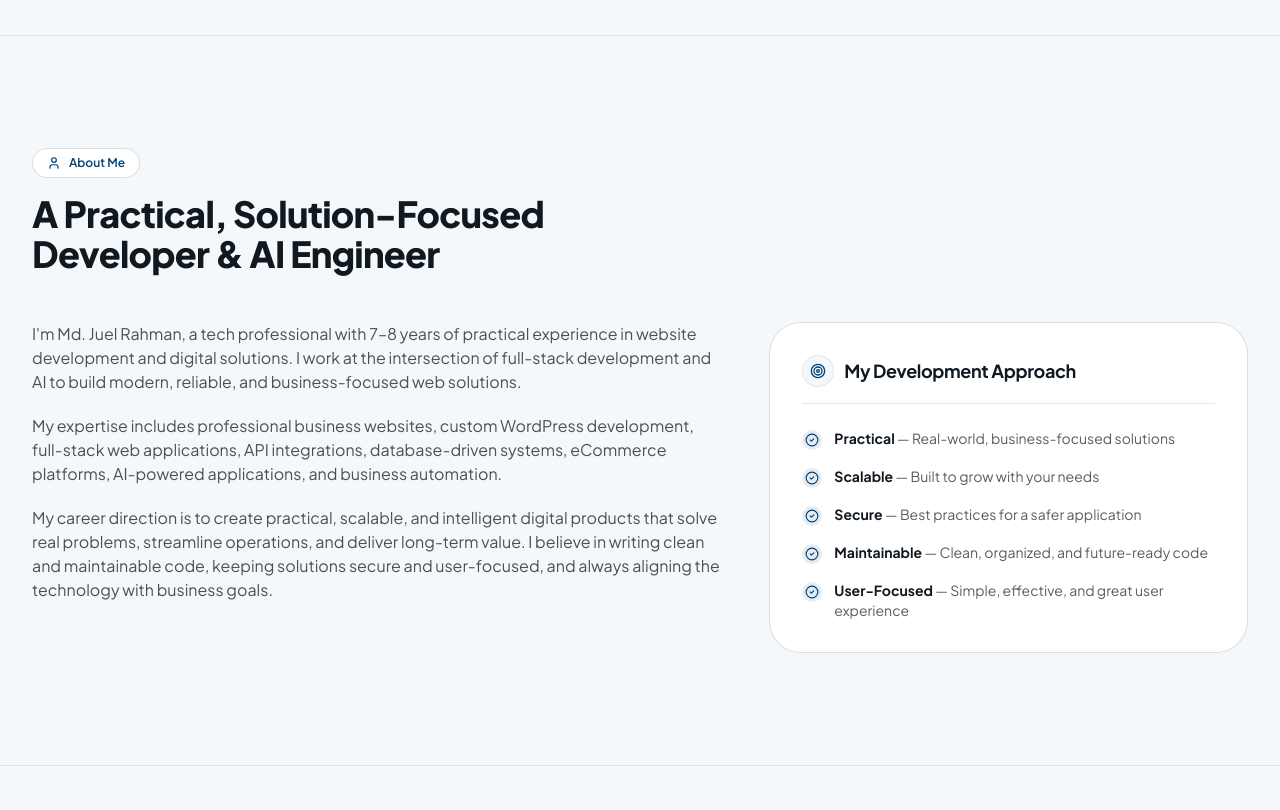
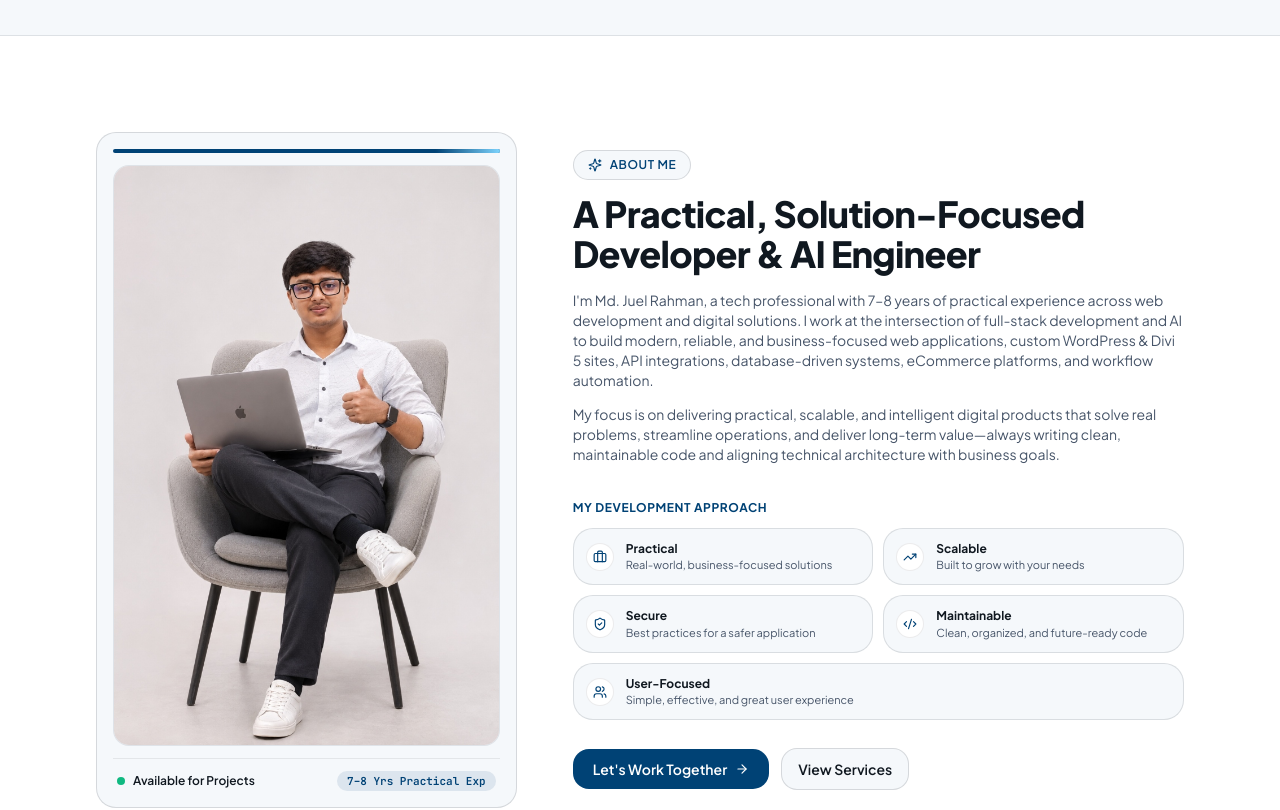
Before and after one commit to juelrahmanbd/juelrahman-personal-portfolio, a Next.js app: page / in a window 1280 px wide. Shown: the part 1820-2630 px from the top of the page. Built offline with nearby package versions, Linux system fonts and the light colour scheme.

Commit message:
feat(about): rebuild clean 2-column About Me section with user portrait juel-about.png

```diff
--- a/src/components/sections/About.tsx
+++ b/src/components/sections/About.tsx
@@ -1,62 +1,162 @@
 "use client";
 
 import React from "react";
+import Image from "next/image";
+import Link from "next/link";
 import { siteConfig } from "@/data/portfolioData";
-import { User, CheckCircle2, Target } from "lucide-react";
+import {
+  Sparkles,
+  Briefcase,
+  TrendingUp,
+  ShieldCheck,
+  Code2,
+  Users,
+  ArrowRight,
+} from "lucide-react";
 
 export default function About() {
+  const approachIcons = [
+    Briefcase,
+    TrendingUp,
+    ShieldCheck,
+    Code2,
+    Users,
+  ];
+
   return (
-    <section id="about" className="py-20 md:py-28 bg-[#F5F8FB] border-b border-[rgba(16,24,32,0.1)] relative">
-      <div className="max-w-7xl mx-auto px-4 sm:px-6 lg:px-8">
-        {/* Pill Badge */}
-        <div className="flex justify-center md:justify-start mb-4">
-          <div className="inline-flex items-center gap-2 px-3.5 py-1.5 rounded-full bg-white border border-[rgba(16,24,32,0.14)] text-xs font-semibold text-[#004275] shadow-xs">
-            <User className="w-3.5 h-3.5 text-[#004275]" />
-            <span>{siteConfig.about.badge}</span>
+    <section
+      id="about"
+      className="py-16 md:py-24 bg-white border-b border-[rgba(16,24,32,0.1)] relative"
+    >
+      <div className="max-w-6xl mx-auto px-4 sm:px-6 lg:px-8">
+        {/* 2-Column Clean Editorial Split */}
+        <div className="grid grid-cols-1 lg:grid-cols-12 gap-10 lg:gap-14 items-center">
+          {/* ========================================================= */}
+          {/* 1. LEFT COLUMN — Architectural Portrait Frame             */}
+          {/* ========================================================= */}
+          <div className="lg:col-span-5 flex justify-center">
+            <div className="relative w-full max-w-sm sm:max-w-md">
+              {/* Subtle Offset Architectural Accent Backing Frame */}
+              <div
+                className="absolute -inset-2.5 rounded-2xl border border-[#004275]/20 bg-[#F5F8FB] -z-10 translate-x-2 translate-y-2 hidden sm:block"
+                aria-hidden="true"
+              />
+
+              {/* Main Architectural Card */}
+              <div className="relative rounded-xl border border-[rgba(16,24,32,0.14)] bg-[#F5F8FB] p-3 sm:p-4 shadow-xs overflow-hidden group">
+                {/* Continuous Micro-Beam Accent Top Bar */}
+                <div className="relative h-1 w-full bg-[#004275] rounded-full overflow-hidden mb-3">
+                  <div
+                    className="absolute top-0 bottom-0 left-0 w-1/3 bg-gradient-to-r from-transparent via-sky-300 to-transparent animate-micro-beam pointer-events-none"
+                    aria-hidden="true"
+                  />
+                </div>
+
+                {/* Portrait Image Frame */}
+                <div className="relative w-full aspect-[682/1024] rounded-lg overflow-hidden bg-slate-100 border border-[rgba(16,24,32,0.08)]">
+                  <Image
+                    src="/juel-about.png"
+                    alt="Md. Juel Rahman — Full-Stack Web Developer and AI Engineer"
+                    width={682}
+                    height={1024}
+                    priority
+                    unoptimized
+                    className="w-full h-full object-cover object-top transition-transform duration-500 ease-out group-hover:scale-[1.02]"
+                  />
+                </div>
+
+                {/* Bottom Status / Experience Strip */}
+                <div className="mt-3 pt-3 border-t border-[rgba(16,24,32,0.08)] flex items-center justify-between px-1">
+                  <div className="flex items-center gap-2">
+                    <span className="relative flex h-2 w-2">
+                      <span className="animate-ping absolute inline-flex h-full w-full rounded-full bg-emerald-400 opacity-75"></span>
+                      <span className="relative inline-flex rounded-full h-2 w-2 bg-emerald-500"></span>
+                    </span>
+                    <span className="text-xs font-semibold text-[#101820]">
+                      Available for Projects
+                    </span>
+                  </div>
+                  <span className="text-[11px] font-mono font-bold text-[#004275] bg-[#004275]/10 px-2.5 py-0.5 rounded-md">
+                    7–8 Yrs Practical Exp
+                  </span>
+                </div>
+              </div>
             </div>
           </div>
 
-        {/* Section Heading */}
-        <div className="mb-12 text-center md:text-left">
-          <h2 className="text-2xl sm:text-3xl md:text-4xl font-extrabold text-[#101820] tracking-tight max-w-2xl">
+          {/* ========================================================= */}
+          {/* 2. RIGHT COLUMN — Bio & 5-Pillar Development Approach     */}
+          {/* ========================================================= */}
+          <div className="lg:col-span-7 flex flex-col justify-center">
+            {/* Eyebrow Badge */}
+            <div className="inline-flex items-center gap-2 px-3.5 py-1.5 rounded-full bg-[#F5F8FB] border border-[rgba(16,24,32,0.14)] text-xs font-semibold text-[#004275] shadow-xs mb-3.5 w-fit">
+              <Sparkles className="w-3.5 h-3.5 text-[#004275]" />
+              <span className="tracking-wider uppercase">ABOUT ME</span>
+            </div>
+
+            {/* Main Headline */}
+            <h2 className="text-2xl sm:text-3xl lg:text-4xl font-extrabold text-[#101820] tracking-tight leading-tight mb-4">
               {siteConfig.about.heading}
             </h2>
-        </div>
 
-        {/* Two-Column Grid */}
-        <div className="grid grid-cols-1 lg:grid-cols-12 gap-8 lg:gap-12 items-start">
-          {/* Left Column: Bio Paragraphs */}
-          <div className="lg:col-span-7 space-y-5 text-sm sm:text-base text-[#101820]/75 leading-relaxed">
+            {/* 2 Concise High-Signal Bio Paragraphs */}
+            <div className="space-y-3.5 text-xs sm:text-sm text-[#475569] leading-relaxed mb-7">
               {siteConfig.about.paragraphs.map((p, idx) => (
                 <p key={idx}>{p}</p>
               ))}
             </div>
 
-          {/* Right Column: Development Approach Card */}
-          <div className="lg:col-span-5">
-            <div className="bg-white rounded-3xl p-6 sm:p-8 border border-[rgba(16,24,32,0.14)] shadow-xs hover:border-[#004275]/40 transition-all duration-300 relative overflow-hidden">
-              <div className="flex items-center gap-2.5 mb-6 pb-4 border-b border-[rgba(16,24,32,0.1)]">
-                <div className="w-8 h-8 rounded-xl bg-[#F5F8FB] border border-[rgba(16,24,32,0.08)] flex items-center justify-center text-[#004275]">
-                  <Target className="w-4 h-4" />
-                </div>
-                <h3 className="text-lg font-bold text-[#101820] tracking-tight">
+            {/* Development Approach Subtitle */}
+            <div className="pt-2 mb-3">
+              <h3 className="text-xs font-bold uppercase tracking-wider text-[#004275]">
                 My Development Approach
               </h3>
             </div>
 
-              <div className="space-y-4">
-                {siteConfig.about.approach.map((item, idx) => (
-                  <div key={idx} className="flex items-start gap-3">
-                    <div className="w-5 h-5 rounded-full bg-[#004275]/10 flex items-center justify-center text-[#004275] shrink-0 mt-0.5">
-                      <CheckCircle2 className="w-3.5 h-3.5" />
+            {/* 5-Pillar Structured Grid */}
+            <div className="grid grid-cols-1 sm:grid-cols-2 gap-2.5 mb-6">
+              {siteConfig.about.approach.map((item, idx) => {
+                const Icon = approachIcons[idx] || Briefcase;
+                const isLastItem = idx === siteConfig.about.approach.length - 1;
+
+                return (
+                  <div
+                    key={idx}
+                    className={`bg-[#F5F8FB] border border-[rgba(16,24,32,0.12)] hover:border-[#004275]/40 rounded-xl p-3 flex items-start gap-3 transition-colors ${
+                      isLastItem ? "sm:col-span-2" : ""
+                    }`}
+                  >
+                    <div className="w-7 h-7 rounded-lg bg-white border border-[rgba(16,24,32,0.08)] text-[#004275] flex items-center justify-center shrink-0 shadow-2xs mt-0.5">
+                      <Icon className="w-3.5 h-3.5" />
                     </div>
-                    <div className="text-xs sm:text-sm">
-                      <span className="font-bold text-[#101820]">{item.title}</span>{" "}
-                      <span className="text-[#101820]/70">— {item.desc}</span>
+                    <div className="min-w-0">
+                      <h4 className="text-xs font-bold text-[#101820] leading-snug">
+                        {item.title}
+                      </h4>
+                      <p className="text-[11px] text-[#475569] leading-snug truncate">
+                        {item.desc}
+                      </p>
                     </div>
                   </div>
-                ))}
+                );
+              })}
             </div>
+
+            {/* Compact CTA Row */}
+            <div className="flex items-center gap-3 pt-1">
+              <Link
+                href="/#contact"
+                className="inline-flex items-center gap-2 px-5 py-2.5 rounded-lg bg-[#004275] text-white text-xs sm:text-sm font-semibold hover:bg-[#003157] transition-all shadow-xs"
+              >
+                <span>Let&apos;s Work Together</span>
+                <ArrowRight className="w-3.5 h-3.5" />
+              </Link>
+              <Link
+                href="/services"
+                className="inline-flex items-center gap-2 px-4 py-2.5 rounded-lg bg-[#F5F8FB] border border-[rgba(16,24,32,0.14)] text-xs sm:text-sm font-semibold text-[#101820] hover:bg-slate-100 transition-colors"
+              >
+                <span>View Services</span>
+              </Link>
             </div>
           </div>
         </div>
--- a/src/data/portfolioData.ts
+++ b/src/data/portfolioData.ts
@@ -65,9 +65,8 @@ export const siteConfig = {
     badge: "About Me",
     heading: "A Practical, Solution-Focused Developer & AI Engineer",
     paragraphs: [
-      "I'm Md. Juel Rahman, a tech professional with 7–8 years of practical experience in website development and digital solutions. I work at the intersection of full-stack development and AI to build modern, reliable, and business-focused web solutions.",
-      "My expertise includes professional business websites, custom WordPress development, full-stack web applications, API integrations, database-driven systems, eCommerce platforms, AI-powered applications, and business automation.",
-      "My career direction is to create practical, scalable, and intelligent digital products that solve real problems, streamline operations, and deliver long-term value. I believe in writing clean and maintainable code, keeping solutions secure and user-focused, and always aligning the technology with business goals.",
+      "I'm Md. Juel Rahman, a tech professional with 7–8 years of practical experience across web development and digital solutions. I work at the intersection of full-stack development and AI to build modern, reliable, and business-focused web applications, custom WordPress & Divi 5 sites, API integrations, database-driven systems, eCommerce platforms, and workflow automation.",
+      "My focus is on delivering practical, scalable, and intelligent digital products that solve real problems, streamline operations, and deliver long-term value—always writing clean, maintainable code and aligning technical architecture with business goals.",
     ],
     approach: [
       {
```
Also changed, not shown: public/juel-about.jpg (added), public/juel-about.png (added). Lines whose indentation alone changed are shown as unchanged.
